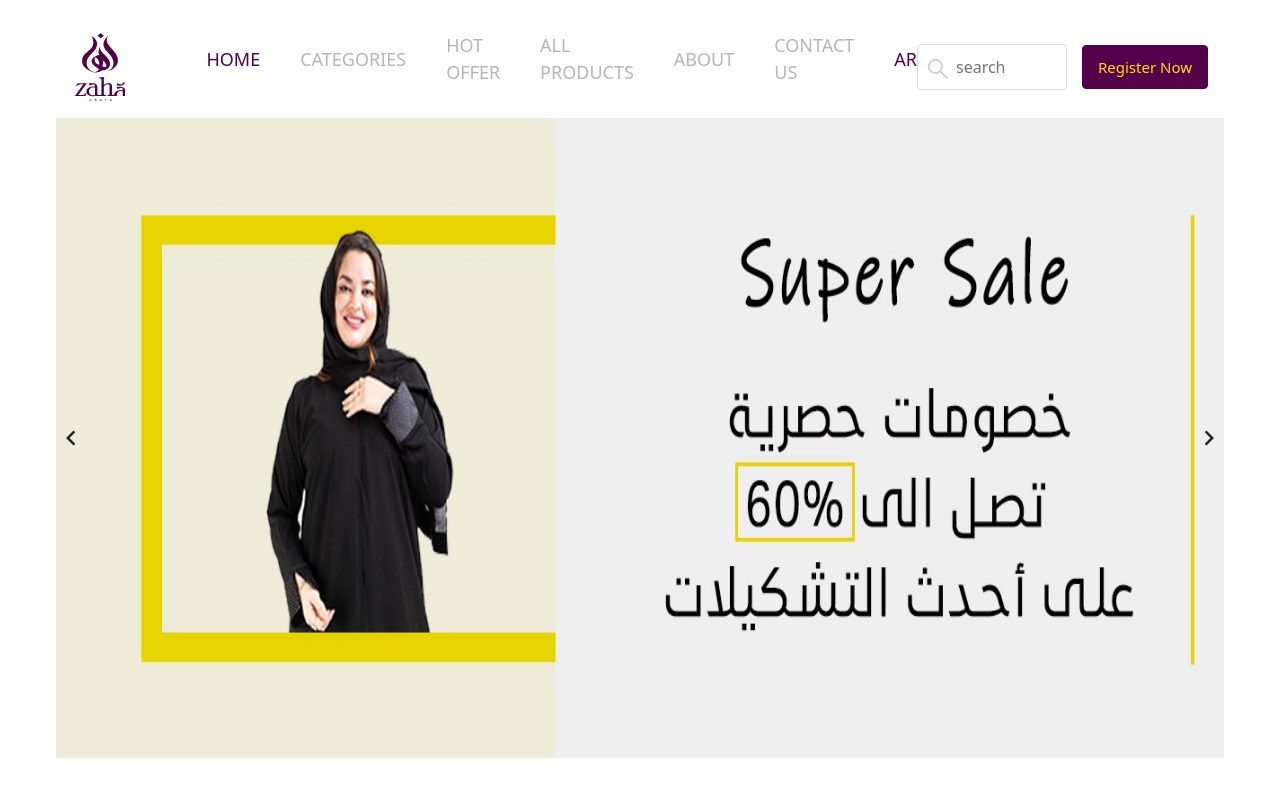
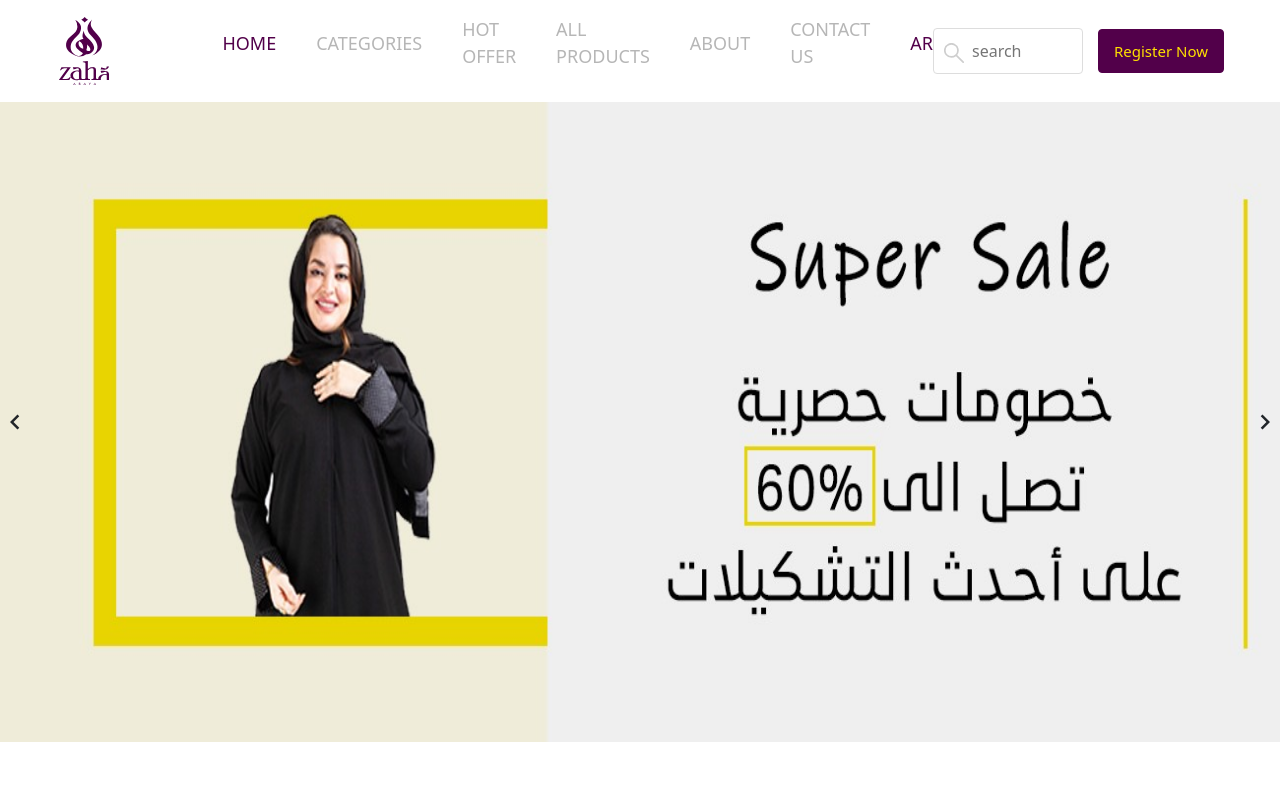
Before and after one commit to Khloud-M/zaha-store, a Vue app: page / in a window 1280 px wide. Shown: the top 800 px of the page. Built offline with nearby package versions, Linux system fonts and the light colour scheme.

Commit message:
edit repeat

```diff
--- a/src/App.vue
+++ b/src/App.vue
@@ -1,12 +1,9 @@
 <template>
-  <nav>
-    <v-container>
+    <div>
       <TheHeader/>
       <router-view/>
 
-    </v-container>
-  </nav>
-  <router-view/>
+    </div>
 </template>
 <script>
 import TheHeader from './components/layout/TheHeader.vue';
--- a/src/views/mainPage/TheIndex.vue
+++ b/src/views/mainPage/TheIndex.vue
@@ -1,5 +1,5 @@
 <template>
-  <div class="home">
+  <div>
        <TheSlider/>
        <ChooseCategery/>
   </div>
```
